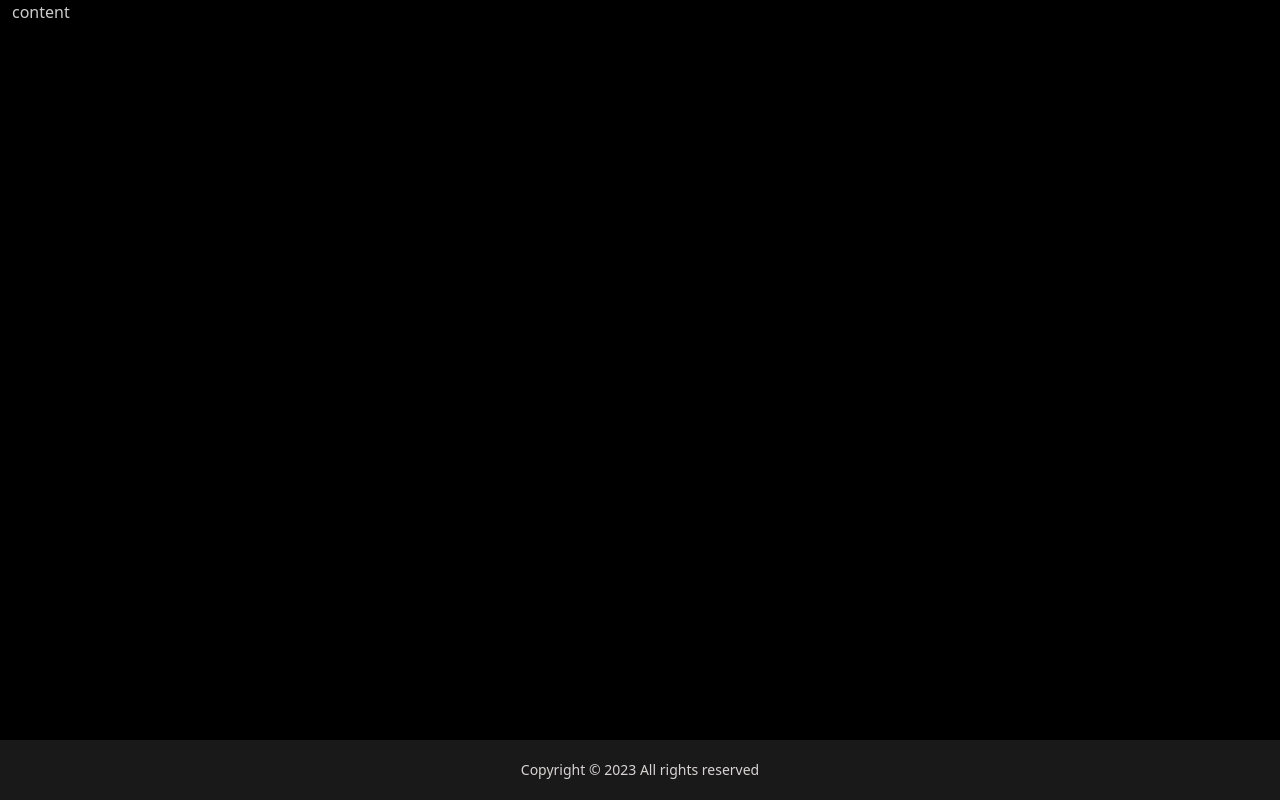
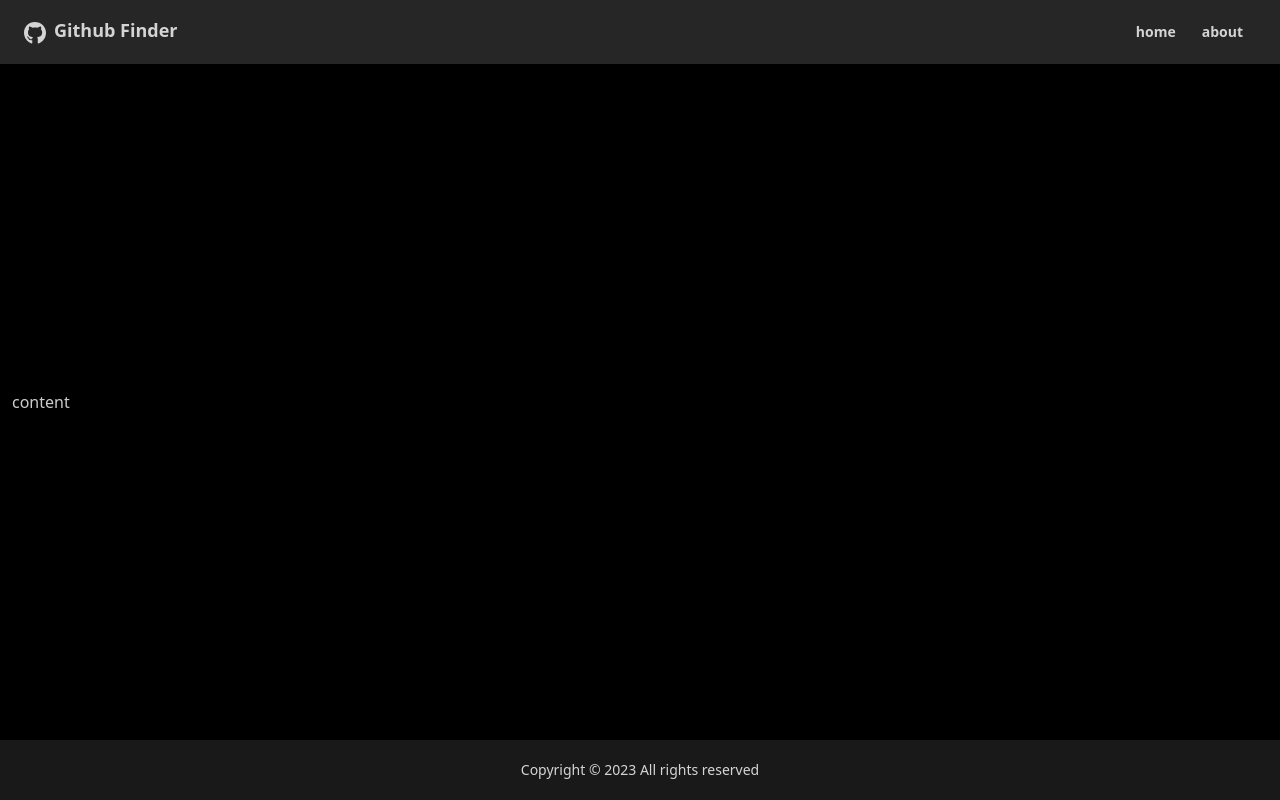
Before and after one commit to setykarimi/Github-finder, a React (Create React App) app: page / in a window 1280 px wide. Built offline with nearby package versions, Linux system fonts and the light colour scheme; the HTML template or start-up script is replaced by a standard one.

Commit message:
Edit navbar

```diff
--- a/src/components/layout/Navbar.jsx
+++ b/src/components/layout/Navbar.jsx
@@ -1,5 +1,38 @@
-const Navbar = () => {
-    return ( <></> );
+import { FaGithub } from 'react-icons/fa';
+import PropTypes from 'prop-types';
+import { Link } from 'react-router-dom';
+
+const Navbar = ({ title }) => {
+    return (
+        <div className='navbar mb-12 shadow-lg bg-neutral text-neutral-content'>
+            <div className="container mx-auto">
+                <div className="flex-none px-2 mx-2">
+                    <FaGithub className='inline pr-2 text-3xl' />
+                    <Link className='text-lg font-bold' to='/'>
+                        {title}
+                    </Link>
+                </div>
+
+                <div className="flex-1 px-2 mx-2">
+                    <div className="flex justify-end">
+                        <Link to='/' className='btn btn-qhost btn-sm rounded-btn'>
+                            Home
+                        </Link>
+                        <Link to='/about' className='btn btn-qhost btn-sm rounded-btn'>
+                            About
+                        </Link>
+                    </div>
+                </div>
+            </div>
+        </div>
+    );
 }
 
+Navbar.defaultProps = {
+    title: 'Github Finder'
+}
+
+Navbar.propTypes = {
+    title: PropTypes.string
+}
 export default Navbar
```
